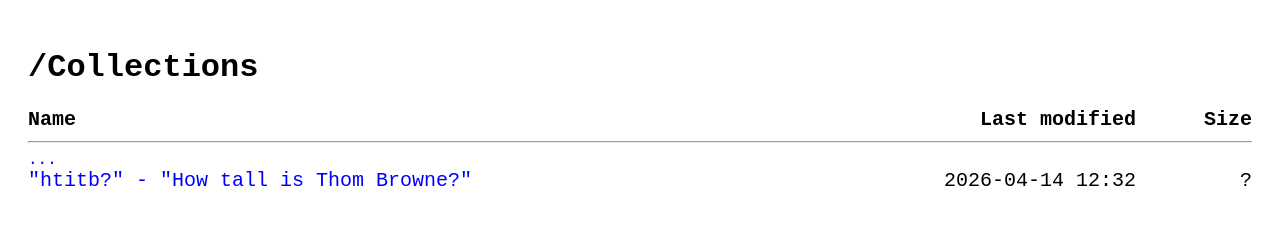
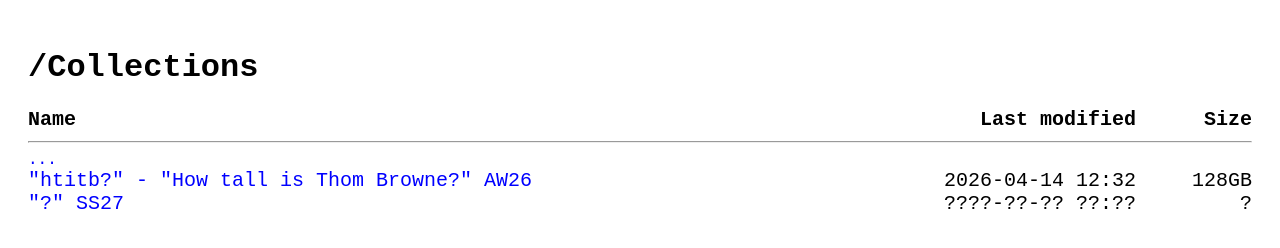
Before and after one commit to manuMICHEL/web-site, a plain HTML site: page Collections/collection.html in a window 1280 px wide. Drawn offline with Linux system fonts and the light colour scheme.

Commit message:
Update collection.html

```diff
--- a/Collections/collection.html
+++ b/Collections/collection.html
@@ -21,9 +21,16 @@
   <a href="/index.html">...</a>
 
   <div class="row">
-    <div class="name"><a href="#">"htitb?" - "How tall is Thom Browne?"</a></div>
+    <div class="name"><a href="#">"htitb?" - "How tall is Thom Browne?" AW26</a></div>
     <div class="date">2026-04-14 12:32</div>
+    <div class="size">128GB</div>
+  </div>
+
+  <div class="row">
+    <div class="name"><a href="movingout.html">"?" SS27</a></div>
+    <div class="date">????-??-?? ??:??</div>
     <div class="size">?</div>
   </div>
+
 </body>
 </html>
```
